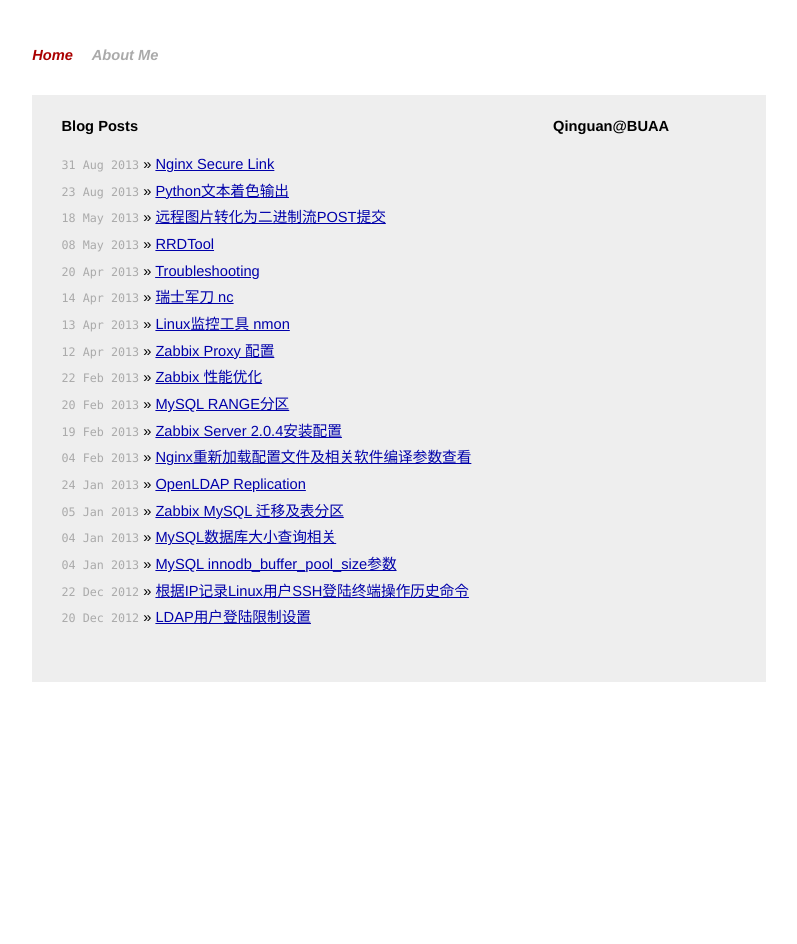
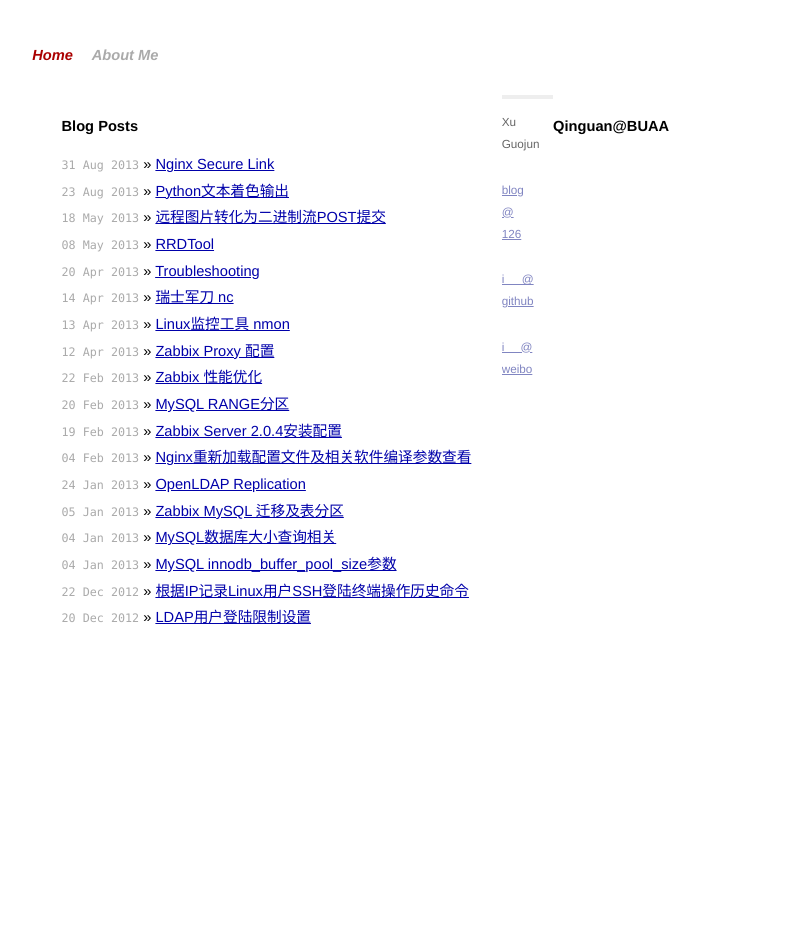
Before and after one commit to qinguan/qinguan.github.com, a Jekyll site: the page built from index.html, in a window 1280 px wide. Shown: the whole page, without its empty margins (241-1038 px from the left). Built offline with Jekyll 4.4.1, drawn with Linux system fonts in a browser that asks for light colours; Markdown is read by kramdown in place of the engine named in the settings.

Commit message:
test css layout

```diff
--- a/_layouts/default.html
+++ b/_layouts/default.html
@@ -22,15 +22,16 @@
     <a href="http://qinguan.github.com">Home</a>
 	<a class="extra" href="/aboutme.html">About Me</a>
   </div>
-  <div id="content-container">
+
   <div id="content">
 	{{ content }}
   </div>
   <div id="aside">
 	<h3>Qinguan@BUAA</h3>
   </div>
-  </div>
 
+
+  <div>
 	  <div class="footer">
 		<div class="contact">
 		  <p>
--- a/css/screen.css
+++ b/css/screen.css
@@ -148,14 +148,6 @@ ul.posts {
         border: 0;
       }
 
-#content-container
-{
-	float: left;
-	width: 100%;
-	color: #000;
-	background: #eee;
-}
-
 #content
 {
 	clear: left;
```
Lines whose indentation alone changed are shown as unchanged.
